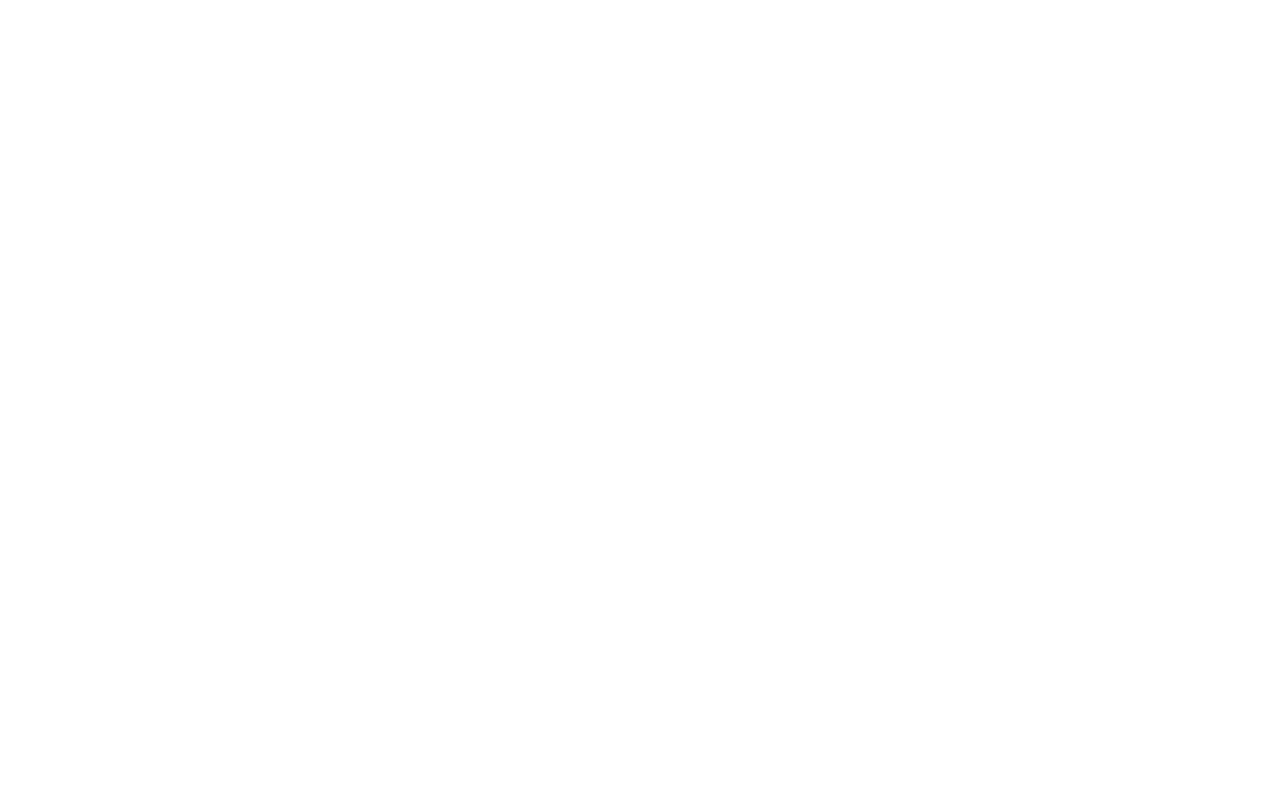
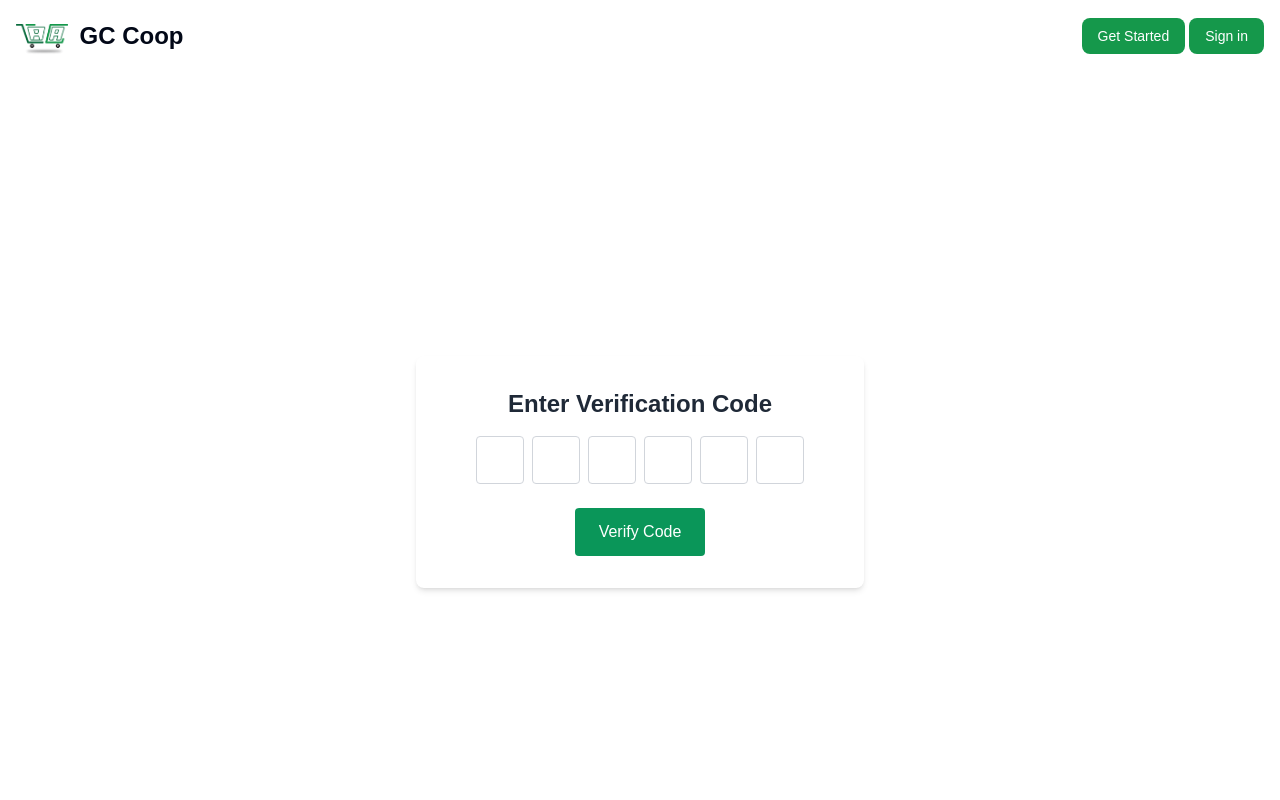
Before and after one commit to Dumgrammer/Reactest, a React (Create React App) app in the folder frontend/: page /verifycode in a window 1280 px wide. Before the commit this address had no page. Shown: the top 800 px of the page. Built offline with nearby package versions, Linux system fonts and the light colour scheme.

Commit message:
Page for code verification
6 boxes input

Co-Authored-By: n1sh1kata <154704497+n1sh1kata@users.noreply.github.com>

```diff
--- a/frontend/src/App.tsx
+++ b/frontend/src/App.tsx
@@ -10,6 +10,7 @@
 import PaymentSuccess from './views/PaymentSuccess';
 import OrdersList from "./views/OrdersList";
 import Searched from "./views/Searched";
+import VerifyCode from "./views/VerifyCode";
 interface UserInfo {
   id: string;
   name: string;
@@ -51,6 +52,7 @@
         <Route path="/search" element={<Searched/>}></Route>
         <Route path="/payment" element={<Payment/>}></Route>
         <Route path="/payment/success" element={<PaymentSuccess />} />
+        <Route path="/verifycode" element={<VerifyCode/>} />
 
         <Route path="/admin" element={<Admin/>}></Route>
         <Route path="/admin/products" element={<ProductsList/>}></Route>
--- /dev/null
+++ b/frontend/src/views/VerifyCode.tsx
@@ -0,0 +1,49 @@
+import React, { useRef } from 'react';
+import Layout from "../Layout/Layouts";
+
+export default function VerifyCode() {
+    const inputRefs = useRef<(HTMLInputElement | null)[]>([]);
+
+    const handleChange = (e: React.ChangeEvent<HTMLInputElement>, index: number) => {
+        const value = e.target.value;
+
+        // Move to the next box if a value is entered
+        if (value && index < 5) {
+            inputRefs.current[index + 1]?.focus();
+        }
+        // Move to the previous box if the current input is cleared
+        else if (value === '' && index > 0) {
+            inputRefs.current[index - 1]?.focus();
+        }
+    };
+
+    return (
+        <Layout>
+            <div className="min-h-screen flex items-center justify-center">
+                <div className="bg-white p-8 rounded-lg shadow-md max-w-md w-full text-center">
+                    <h2 className="text-2xl font-bold text-gray-800 mb-4">Enter Verification Code</h2>
+                    <form>
+                        <div className="flex justify-center mb-6">
+                            {Array(6).fill("").map((_, index) => (
+                                <input
+                                    key={index}
+                                    type="text"
+                                    maxLength={1}
+                                    className="w-12 h-12 text-center text-xl border border-gray-300 rounded mx-1"
+                                    onChange={(e) => handleChange(e, index)}
+                                    ref={(el) => (inputRefs.current[index] = el)}
+                                />
+                            ))}
+                        </div>
+                        <button
+                            type="submit"
+                            className="bg-[#0A9659] text-white px-6 py-3 rounded-sm hover:bg-[#0CA562] transition-colors duration-200"
+                        >
+                            Verify Code
+                        </button>
+                    </form>
+                </div>
+            </div>
+        </Layout>
+    );
+}
```
